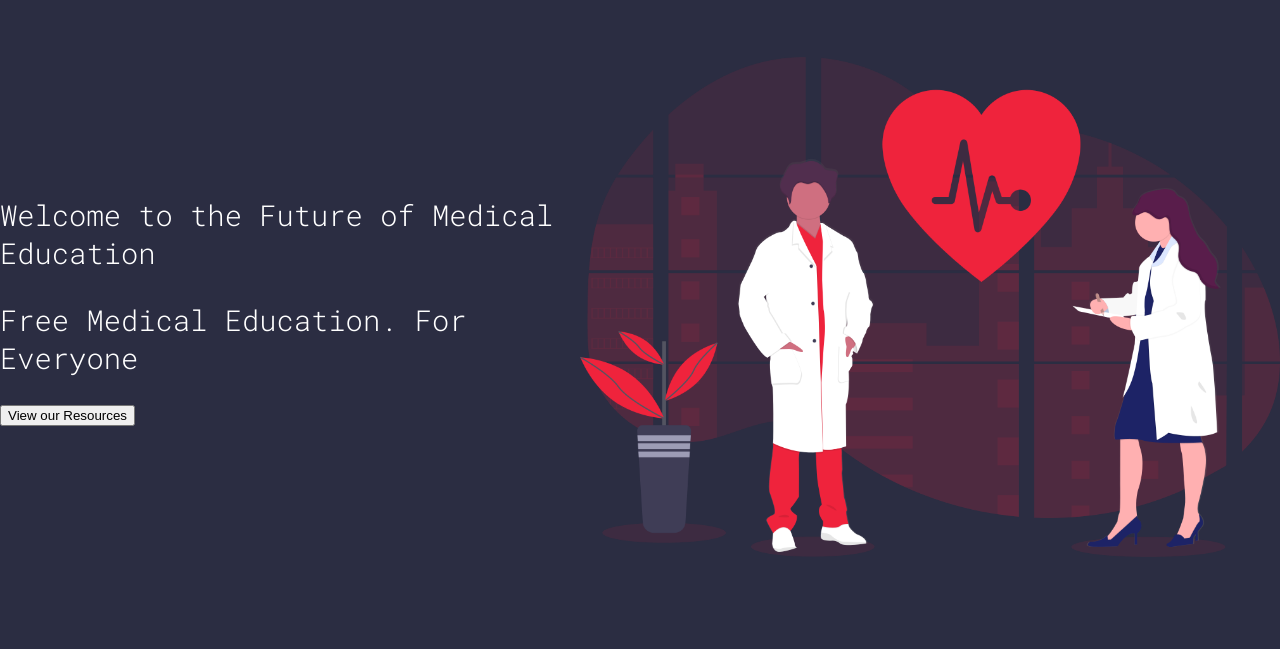
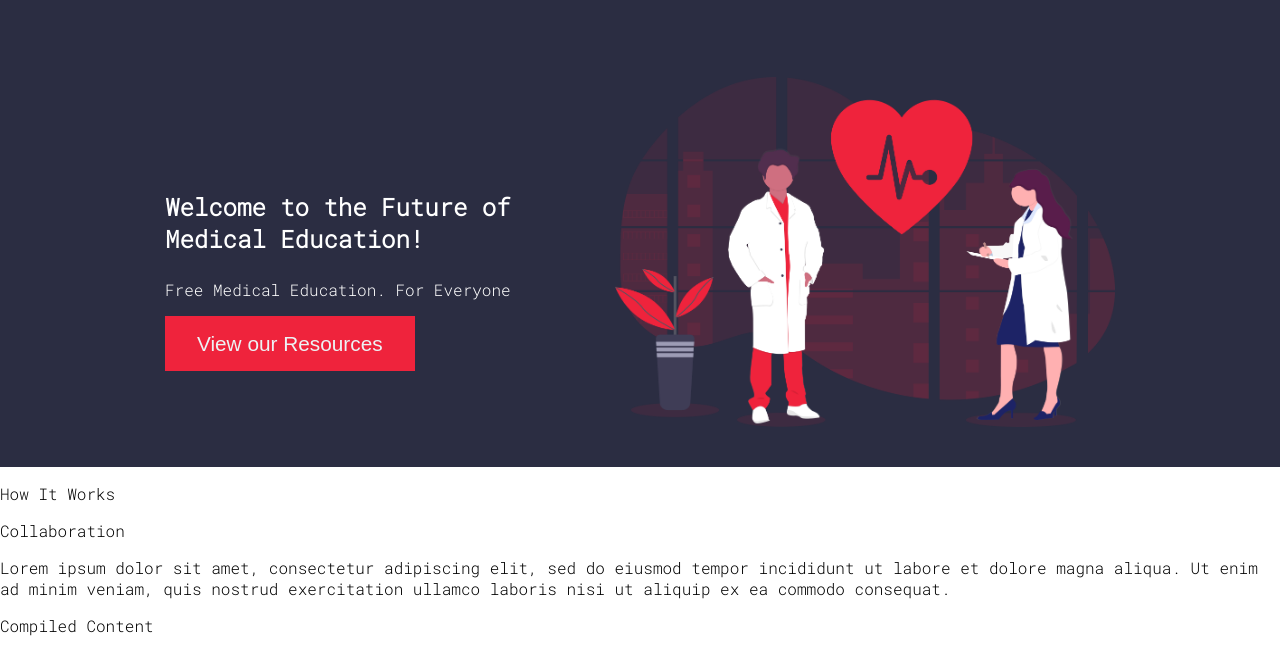
Before and after one commit to Mario5648/TheCyberMD, a plain HTML site: page index.html in a window 1280 px wide. Shown: the part 103-752 px from the top of the page. Drawn offline with Linux system fonts and the light colour scheme.

Commit message:
nav and banner

```diff
--- a/index.html
+++ b/index.html
@@ -21,9 +21,9 @@
         <div class="hero_banner">
             <!--Left section-->
             <div class="hero_text">
-                <p>Welcome to the Future of Medical Education</p>
+                <p class="hero_main_text">Welcome to the Future of Medical Education!</p>
                 <p>Free Medical Education. For Everyone</p>
-                <button>View our Resources</button>
+                <button class="hero_button">View our Resources</button>
             </div>
             <div>
                 <image class="hero_image" src="./images/hero_doctors_image.png">
--- a/styles.css
+++ b/styles.css
@@ -45,19 +45,36 @@ body
     display: flex;
     flex-direction: row;
     justify-content: center;
-    height: 700px;
+    height: 500px;
 
 }
 
 .hero_text
 {
     margin-top: 200px;
-    font-size: 1.8rem;
+    width: 450px;
+}
+
+.hero_main_text
+{
+    font-size: 1.5em;
+    font-weight: 800;
 }
 
 .hero_image
 {
-    margin-top: 90px;
-    width: 700px;
-    height: 500px;
+    margin-top: 110px;
+    width: 500px;
+    height: 350px;
 }
+
+.hero_button
+{
+    height: 55px;
+    width: 12em;
+    background-color: #EF233C;
+    color: #EDF2F4;
+    border-style: none;
+    font-size: 1.3em;
+
+}
```
